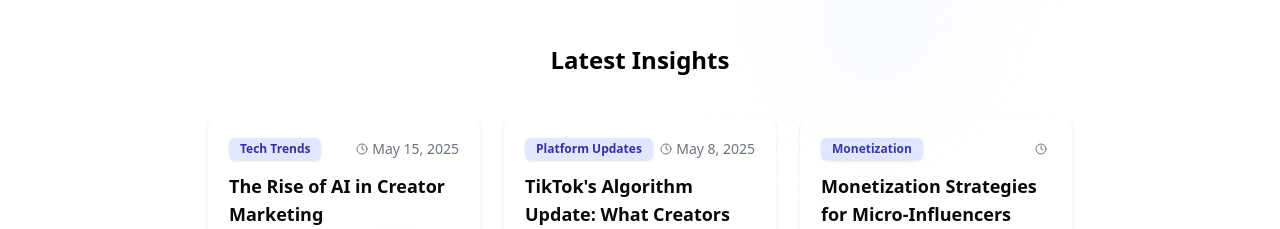
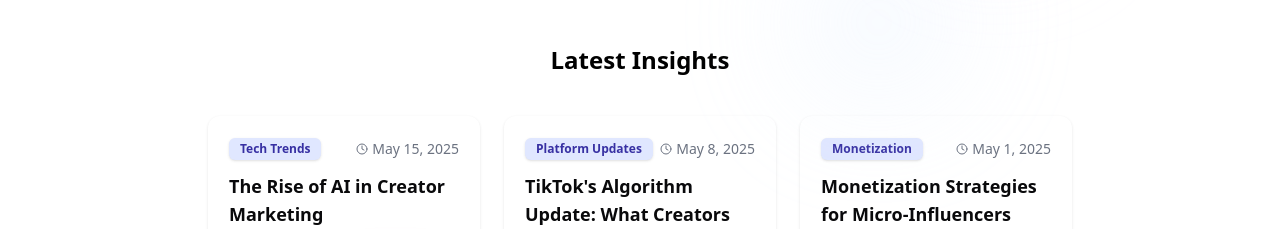
Before and after one commit to reachprojectssite/reachreport, a Next.js app in the folder frontend/: page / in a window 1280 px wide. Shown: the part 1200-1429 px from the top of the page. Built offline with nearby package versions, Linux system fonts and the light colour scheme.

Commit message:
Fixed hydration error with date rendering in newsletter insights cards by renaming date property and adding suppressHydrationWarning

```diff
--- a/frontend/src/app/page.js
+++ b/frontend/src/app/page.js
@@ -5,11 +5,9 @@ import { Card } from "@/components/ui/card";
 import { Input } from "@/components/ui/input";
 import { Button } from "@/components/ui/button";
 import { Badge } from "@/components/ui/badge";
-import Image from "next/image";
 import { Avatar, AvatarFallback, AvatarImage } from "@/components/ui/avatar";
-import { Tabs, TabsContent, TabsList, TabsTrigger } from "@/components/ui/tabs";
+import { Users, Sparkles, Bell, ArrowRight, Clock, ChevronRight } from "lucide-react";
 import { useIsMobile } from "@/hooks/use-mobile";
-import { Users, Sparkles, Bell, ArrowRight, Clock, ChevronRight } from "lucide-react";
 import SiteFooter from '@/components/ui/site-footer';
 
 // Pre-defined static data
@@ -20,23 +18,24 @@ const LATEST_INSIGHTS = [
     title: "The Rise of AI in Creator Marketing",
     excerpt: "How artificial intelligence is transforming content creation and audience targeting.",
     category: "Tech Trends",
-    date: "May 15, 2025",
-    image: "https://images.unsplash.com/photo-1677442136019-21780ecad995?w=800&auto=format&fit=crop"
+    dateString: "May 15, 2025",
+    image: "/images/ai-marketing.jpg"
   },
   {
     id: 2,
     title: "TikTok's Algorithm Update: What Creators Need to Know",
     excerpt: "Breaking down the latest changes and how to optimize your content strategy.",
     category: "Platform Updates",
-    date: "May 8, 2025",
-    image: "https://images.unsplash.com/photo-1611162616305-c69b3fa7fbe0?w=800&auto=format&fit=crop"
+    dateString: "May 8, 2025",
+    image: "/images/tiktok-update.jpg"
   },
   {
     id: 3,
     title: "Monetization Strategies for Micro-Influencers",
     excerpt: "Effective ways to generate revenue with audiences under 100K followers.",
     category: "Monetization",
-    image: "https://images.unsplash.com/photo-1579621970563-ebec7560ff3e?w=800&auto=format&fit=crop"
+    dateString: "May 1, 2025",
+    image: "/images/monetization.jpg"
   }
 ];
 
@@ -319,7 +318,7 @@ export default function Home() {
                     </Badge>
                     <div className="flex items-center text-xs sm:text-sm text-gray-500">
                       <Clock size={12} className="mr-1" />
-                      {insight.date}
+                      <span suppressHydrationWarning>{insight.dateString}</span>
                     </div>
                   </div>
 
```
